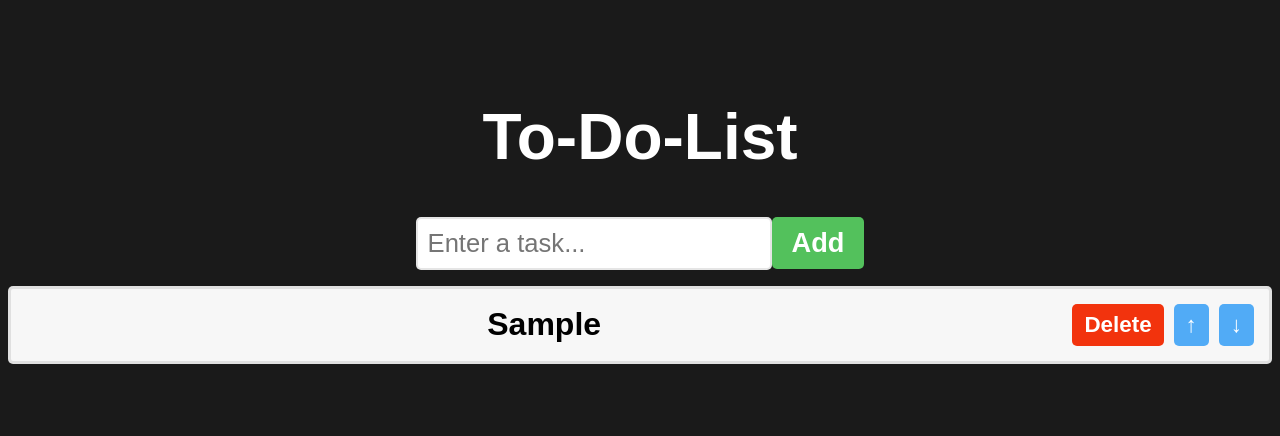
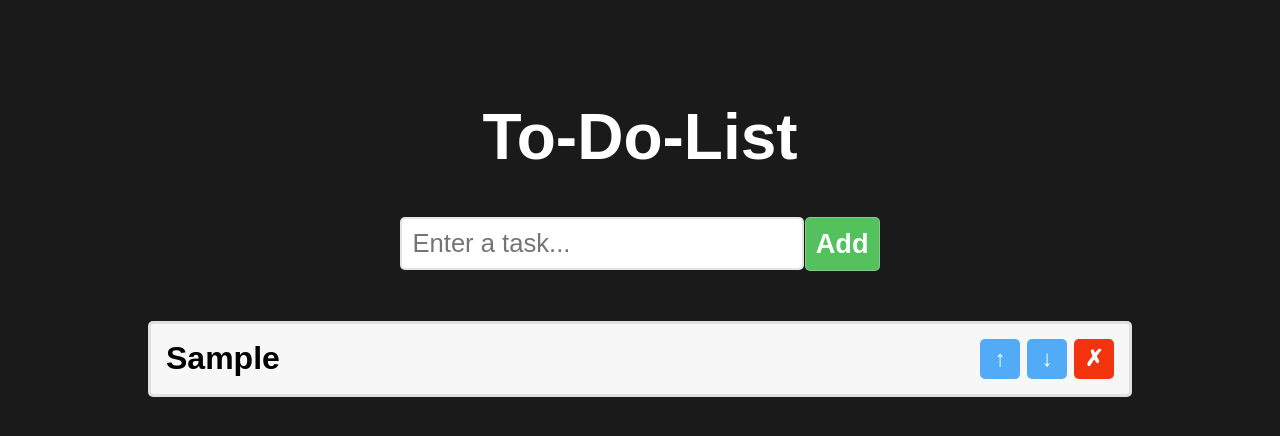
Before and after one commit to cornelgit/React-To-Do-List-App, a React (Vite) app: page / in a window 1280 px wide. Both pictures are taken after typing "Sample" into the empty fields and a click on the button "Add". Shown: the top 436 px of the page. Built offline with nearby package versions, Linux system fonts and the light colour scheme.

Commit message:
added transition effect for moving tasks, adjusted delete button, used useEffect to add a highlight transition for moving tasks, adjusted widths and heights and display as flex for most elements

```diff
--- a/src/ToDoTaskList.jsx
+++ b/src/ToDoTaskList.jsx
@@ -1,8 +1,9 @@
-import { useState } from "react";
+import { useState, useEffect } from "react";
 
 function ToDoTaskList() {
     const [tasks, setTasks] = useState([]);
     const [newTask, setNewTask] = useState("");
+    const [highlightedIndex, setHighlightedIndex] = useState(null);
 
     function handleInputChange(event) {
         setNewTask(event.target.value);
@@ -28,6 +29,7 @@ function ToDoTaskList() {
                 updatedTasks[index],
             ];
             setTasks(updatedTasks);
+            setHighlightedIndex(index - 1);
         }
     }
 
@@ -39,35 +41,49 @@ function ToDoTaskList() {
                 updatedTasks[index],
             ];
             setTasks(updatedTasks);
+            setHighlightedIndex(index + 1);
         }
     }
+
+    useEffect(() => {
+        if (highlightedIndex !== null) {
+            const timer = setTimeout(() => {
+                setHighlightedIndex(null);
+            }, 500); // Highlight duration in milliseconds
+
+            return () => clearTimeout(timer);
+        }
+    }, [highlightedIndex]);
 
     return (
         <>
             <div className="to-do-list">
-                <h1>To-Do-List</h1>
-                <div>
+                <h1 className="to-do-heading">To-Do-List</h1>
+                <div className="input-and-button">
                     <input
+                        className="input-task-box"
                         type="text"
                         placeholder="Enter a task..."
                         value={newTask}
                         onChange={handleInputChange}
+                        onKeyDown={(event) => {
+                            event.key === "Enter" ? addTask() : null;
+                        }}
                     />
                     <button className="add-button" onClick={addTask}>
                         Add
                     </button>
                 </div>
 
-                <ol>
+                <ul className="ul-container">
                     {tasks.map((task, index) => (
-                        <li key={index}>
+                        <li
+                            key={index}
+                            className={
+                                highlightedIndex === index ? "highlighted" : ""
+                            }
+                        >
                             <span className="text">{task}</span>
-                            <button
-                                className="delete-button"
-                                onClick={() => deleteTask(index)}
-                            >
-                                Delete
-                            </button>
                             <button
                                 className="move-button"
                                 onClick={() => moveTaskUp(index)}
@@ -80,9 +96,15 @@ function ToDoTaskList() {
                             >
                                 &#x2193;
                             </button>
+                            <button
+                                className="delete-button"
+                                onClick={() => deleteTask(index)}
+                            >
+                                &#x2717;
+                            </button>
                         </li>
                     ))}
-                </ol>
+                </ul>
             </div>
         </>
     );
--- a/src/index.css
+++ b/src/index.css
@@ -14,9 +14,8 @@ h1 {
 }
 
 button {
-    font-size: 1.7rem;
     font-weight: bold;
-    padding: 10px 20px;
+    padding: 8px 12px;
     color: white;
     border: none;
     border-radius: 5px;
@@ -26,6 +25,9 @@ button {
 
 .add-button {
     background-color: hsl(125, 47%, 54%);
+    padding: 10px;
+    border: 1px solid hsla(0, 0%, 80%, 0.5);
+    border-radius: 5px;
 }
 
 .add-button:hover {
@@ -48,16 +50,13 @@ button {
     background-color: hsl(207, 90%, 44%);
 }
 
-input[type="text"] {
-    font-size: 1.6rem;
-    padding: 10px;
-    border: 2px solid hsla(0, 0%, 80%, 0.5);
-    border-radius: 5px;
-    color: hsla(0, 0%, 0%, 0.5);
-}
-
-ol {
+.ul-container {
+    list-style-type: none;
     padding: 0;
+    margin: 0;
+    display: flex;
+    flex-direction: column;
+    align-items: center;
 }
 
 li {
@@ -65,11 +64,14 @@ li {
     font-weight: bold;
     padding: 15px;
     background-color: hsl(0, 0%, 97%);
-    margin-bottom: 10px;
+    margin-bottom: 5px;
     border: 3px solid hsla(0, 0%, 85%, 0.75);
     border-radius: 5px;
     display: flex;
+    justify-content: center;
     align-items: center;
+    width: 75%;
+    text-align: start;
 }
 
 .text {
@@ -78,7 +80,38 @@ li {
 
 .delete-button,
 .move-button {
-    padding: 8px 12px;
     font-size: 1.4rem;
-    margin-left: 10px;
+    margin-left: 7px;
+    width: 40px;
+    height: 40px;
+    display: inline-flex;
+    justify-content: center;
+    align-items: center;
 }
+
+.input-and-button {
+    display: flex;
+    align-items: center;
+    justify-content: center;
+    height: 100%;
+    margin-bottom: 50px;
+}
+
+.input-task-box {
+    padding: 10px;
+    border: 2px solid hsla(0, 0%, 80%, 0.5);
+    border-radius: 5px;
+    margin-right: 1px;
+    font-size: 1.6rem;
+    color: hsla(0, 0%, 0%, 0.75);
+    width: 30%;
+}
+
+.add-button {
+    font-size: 1.7rem;
+}
+
+.highlighted {
+    background-color: hsl(0, 0%, 60%);
+    transition: background-color 0.5s ease;
+}
```
